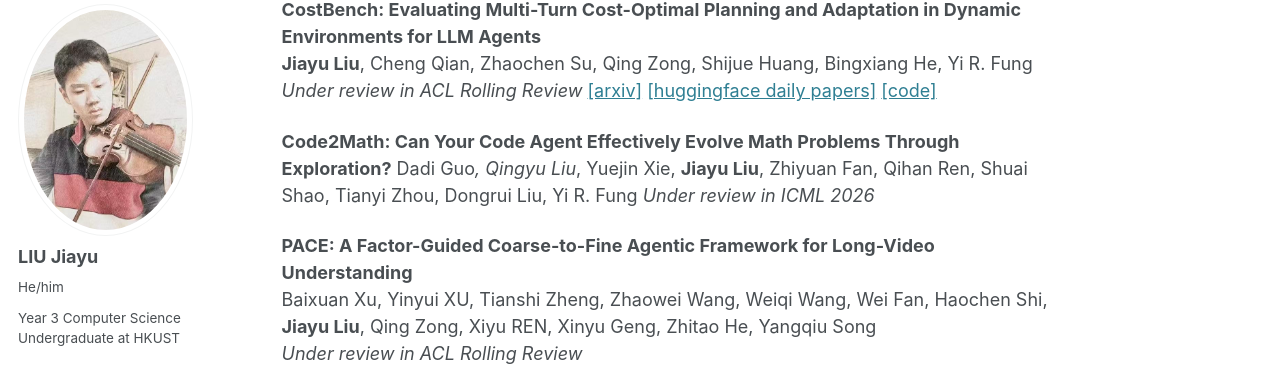
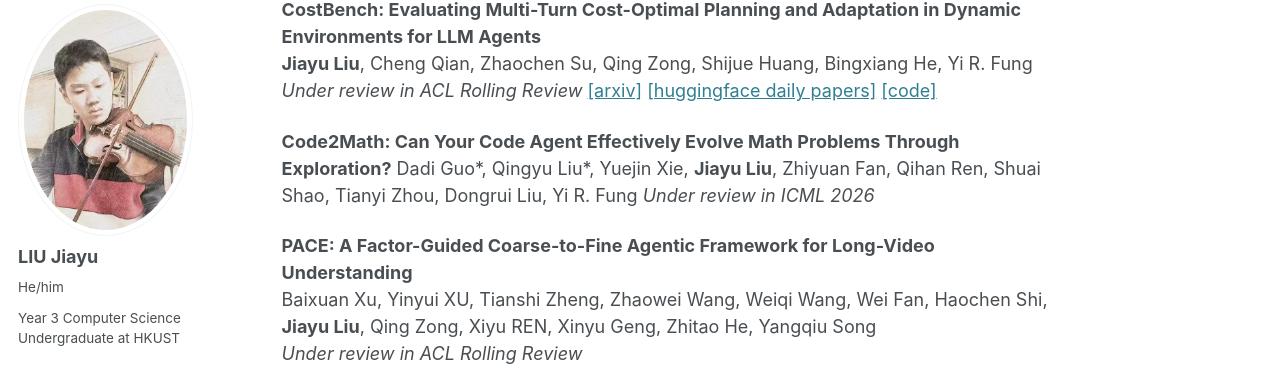
Before and after one commit to JiayuJeff/JiayuJeff.github.io, a Jekyll site: the page built from _pages/about.md, in a window 1280 px wide and 900 px high, scrolled down 1731 px. Shown: the part 102-468 px from the top of the window. Built offline with Jekyll 4.4.1, drawn with Linux system fonts in a browser that asks for light colours; some web fonts are replaced.

```diff
--- a/_pages/about.md
+++ b/_pages/about.md
@@ -51,7 +51,7 @@ Note: * denotes equal contribution.
 *Under review in ACL Rolling Review* [[arxiv]](https://arxiv.org/pdf/2511.02734v1) [[huggingface daily papers]](https://huggingface.co/papers/2511.02734) [[code]](https://github.com/JiayuJeff/CostBench)
 
 **Code2Math: Can Your Code Agent Effectively Evolve Math Problems Through Exploration?**
-Dadi Guo*, Qingyu Liu*, Yuejin Xie, **Jiayu Liu**, Zhiyuan Fan, Qihan Ren, Shuai Shao, Tianyi Zhou, Dongrui Liu, Yi R. Fung
+Dadi Guo\*, Qingyu Liu\*, Yuejin Xie, **Jiayu Liu**, Zhiyuan Fan, Qihan Ren, Shuai Shao, Tianyi Zhou, Dongrui Liu, Yi R. Fung
 *Under review in ICML 2026*
 
 **PACE: A Factor-Guided Coarse-to-Fine Agentic Framework for Long-Video Understanding**
```
